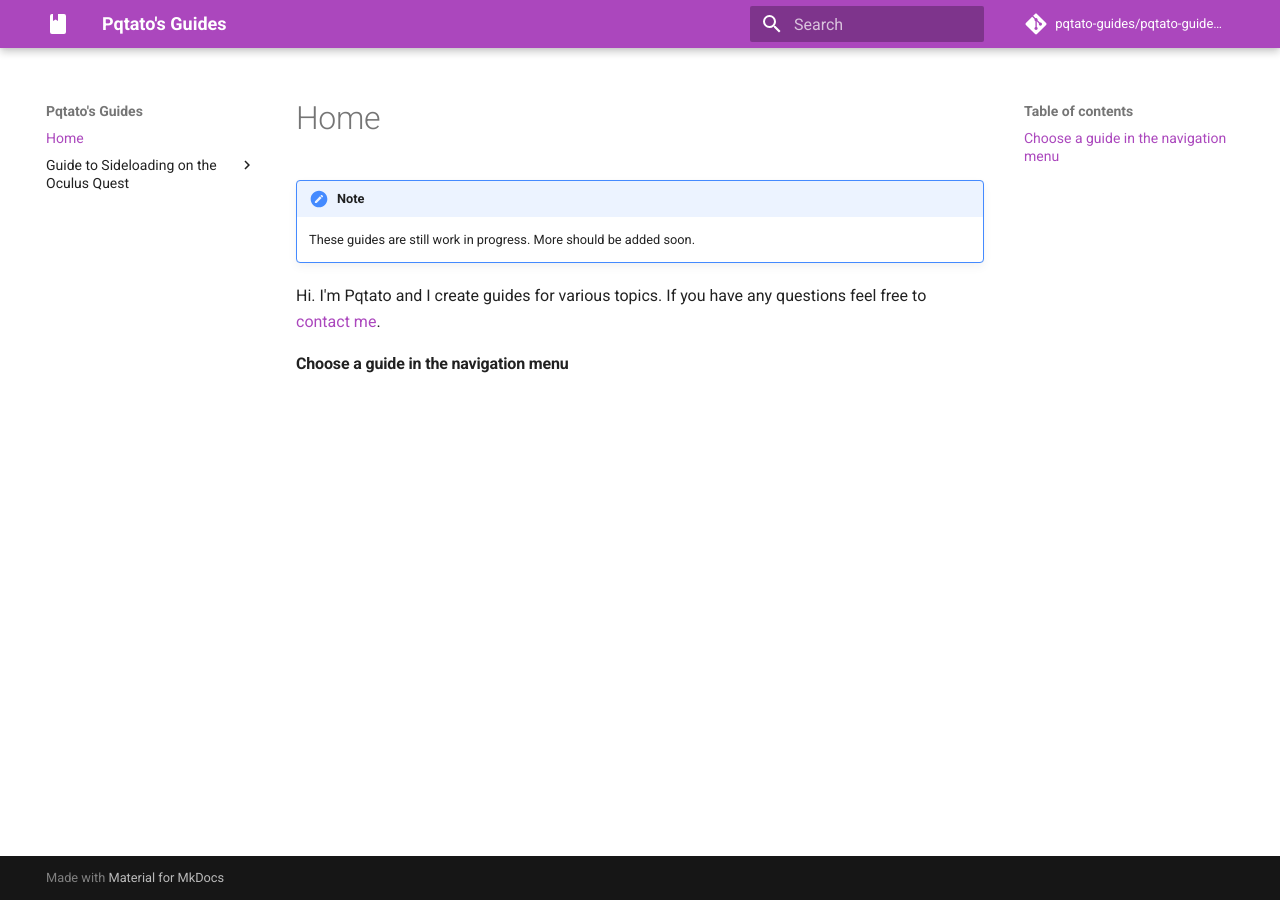
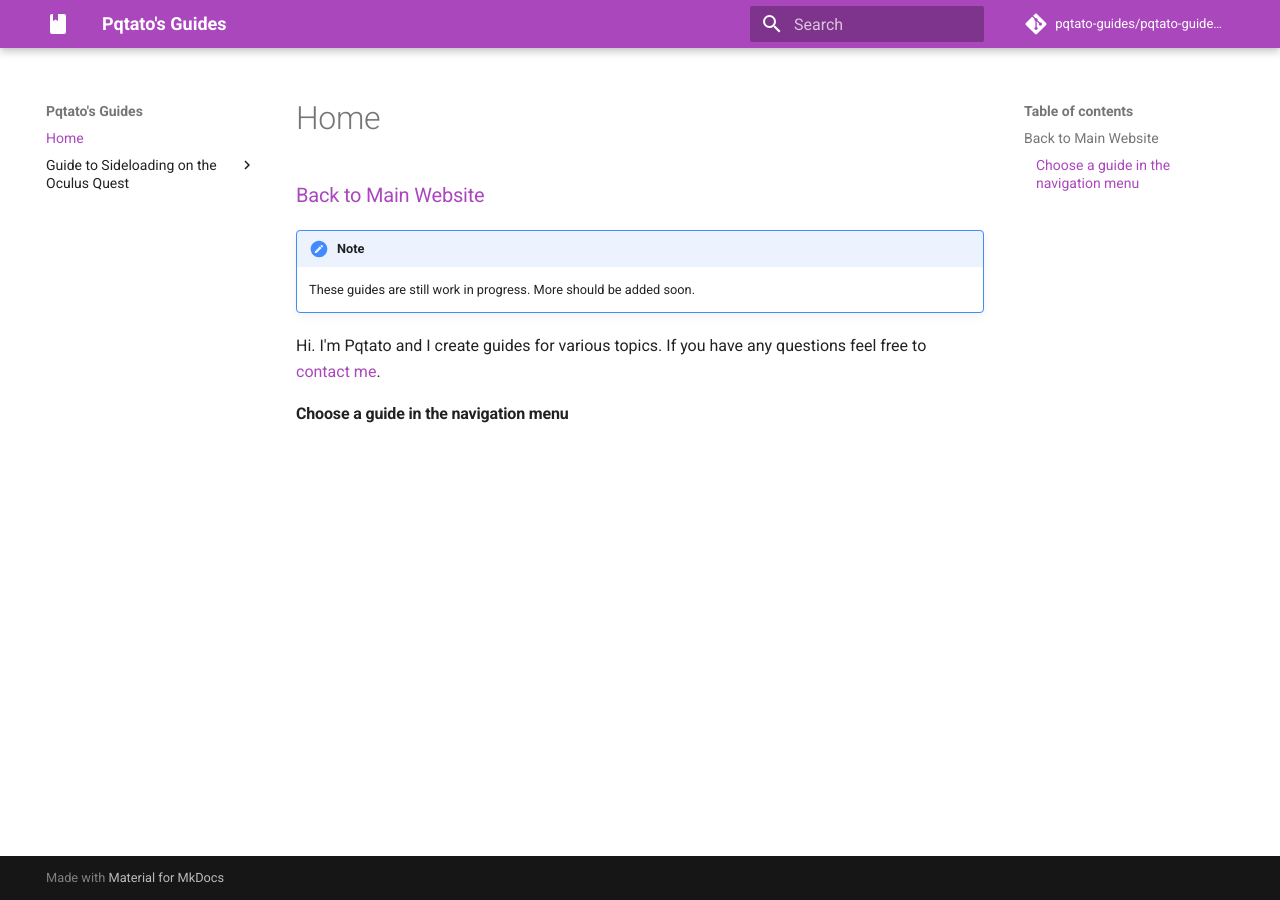
Before and after one commit to pqtato-guides/pqtato-guides.github.io, an MkDocs documentation site: the page built from docs/index.md, in a window 1280 px wide. Built offline with MkDocs 1.6.1 and Material for MkDocs 9.7.7, drawn with Linux system fonts in a browser that asks for light colours; comment, search, counter and statistics services are not loaded.

Commit message:
Update index.md

```diff
--- a/docs/index.md
+++ b/docs/index.md
@@ -1,4 +1,5 @@
 # Home
+### [Back to Main Website](//pqtato.pw)
 !!! note
     These guides are still work in progress. More should be added soon.
 Hi. I'm Pqtato and I create guides for various topics. If you have any questions feel free to [contact me](//pqtato.pw/contactme).
```
